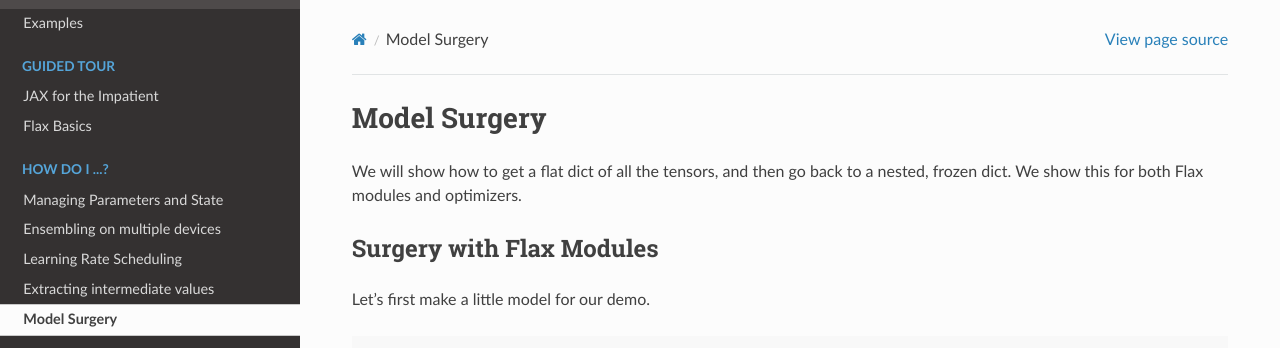
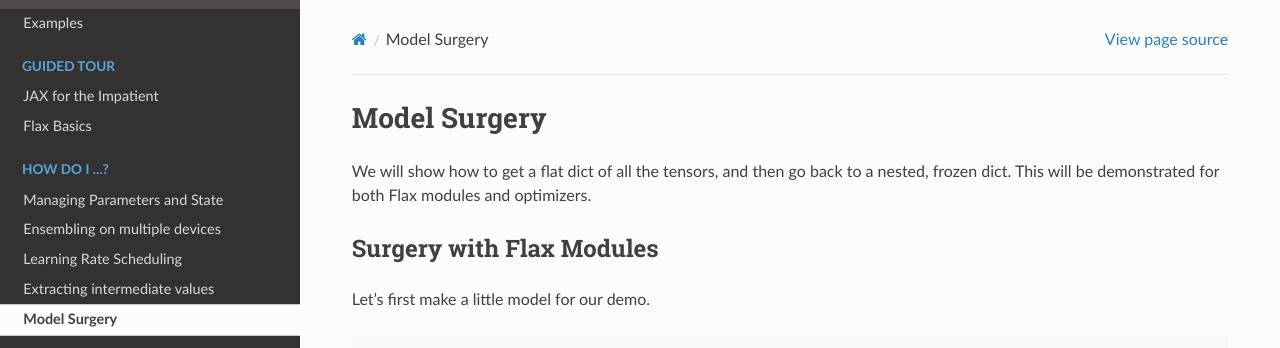
Before and after one commit to bortkomencw/flax, a Sphinx documentation site: the page built from docs/howtos/model_surgery.rst, in a window 1280 px wide and 900 px high. Shown: the top 348 px of the window. Built offline with Sphinx 7.4.7 and the Read the Docs theme 2.0.0, drawn with Linux system fonts in a browser that asks for light colours.

Commit message:
Update docs/howtos/model_surgery.rst
Co-authored-by: 8bitmp3 <19637339+8bitmp3@users.noreply.github.com>

```diff
--- a/docs/howtos/model_surgery.rst
+++ b/docs/howtos/model_surgery.rst
@@ -14,7 +14,7 @@
   from flax.core import unfreeze, freeze
 
 We will show how to get a flat dict of all the tensors, and then go back to a
-nested, frozen dict. We show this for both Flax modules and optimizers.
+nested, frozen dict. This will be demonstrated for both Flax modules and optimizers.
 
 Surgery with Flax Modules
 --------------------------------
```
